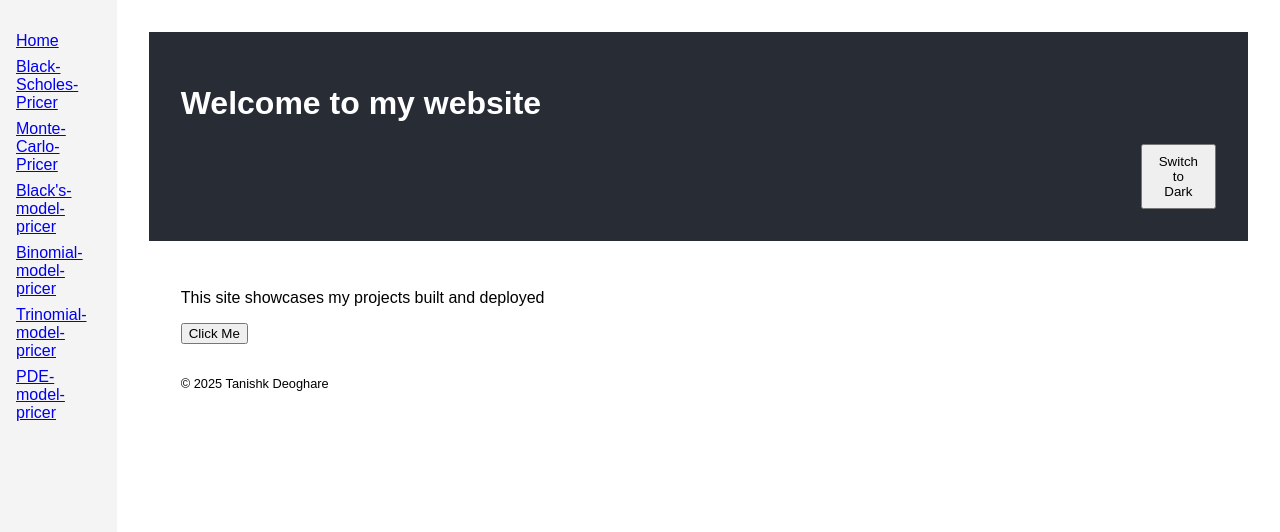
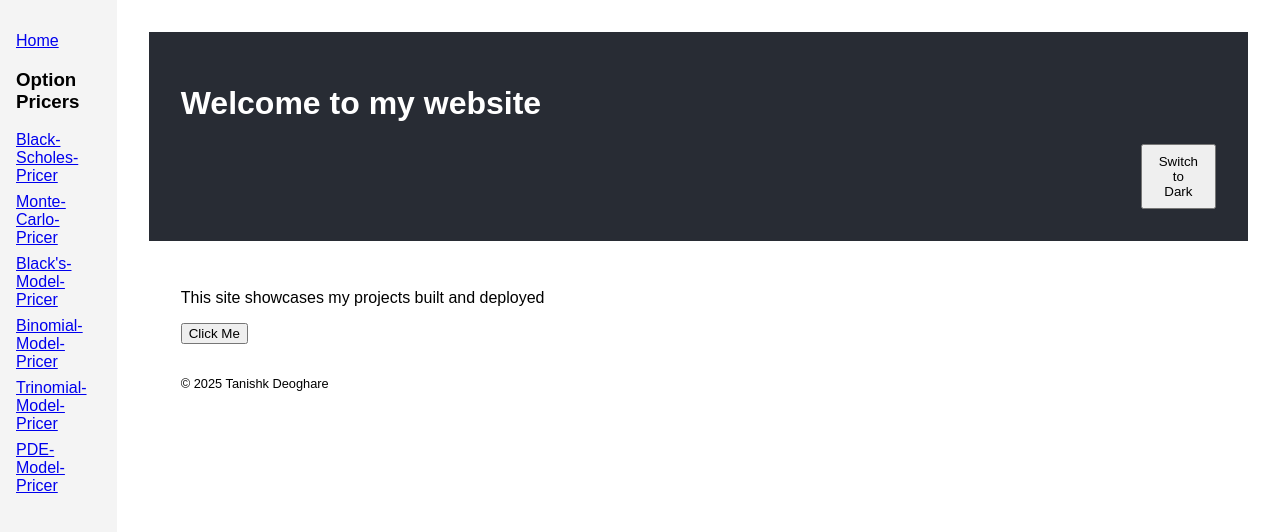
Before and after one commit to TanishkDeoghare/my-website, a React (Create React App) app: page / in a window 1280 px wide. Shown: the top 532 px of the page. Built offline with nearby package versions, Linux system fonts and the light colour scheme.

Commit message:
sidebar update

```diff
--- a/src/components/Sidebar.js
+++ b/src/components/Sidebar.js
@@ -5,13 +5,18 @@ export default function Sidebar() {
         <nav className="sidebar">
             <ul>
                 <li><NavLink to="/">Home</NavLink></li>
-                <li><NavLink to="bs-pricer">Black-Scholes-Pricer</NavLink></li>
-                <li><NavLink to="mc-pricer">Monte-Carlo-Pricer</NavLink></li>
-                <li><NavLink to="black-pricer">Black's-model-pricer</NavLink></li>
-                <li><NavLink to="binomial-pricer">Binomial-model-pricer</NavLink></li>
-                <li><NavLink to="trinomial-pricer">Trinomial-model-pricer</NavLink></li>
-                <li><NavLink to="PDE-pricer">PDE-model-pricer</NavLink></li>
             </ul>
+            <div className="Sidebar section">
+                <h3>Option Pricers</h3>
+                <ul>
+                    <li><NavLink to="bs-pricer">Black-Scholes-Pricer</NavLink></li>
+                    <li><NavLink to="mc-pricer">Monte-Carlo-Pricer</NavLink></li>
+                    <li><NavLink to="black-pricer">Black's-Model-Pricer</NavLink></li>
+                    <li><NavLink to="binomial-pricer">Binomial-Model-Pricer</NavLink></li>
+                    <li><NavLink to="trinomial-pricer">Trinomial-Model-Pricer</NavLink></li>
+                    <li><NavLink to="PDE-pricer">PDE-Model-Pricer</NavLink></li>
+                </ul>
+            </div>
         </nav>
     );
 }
```
